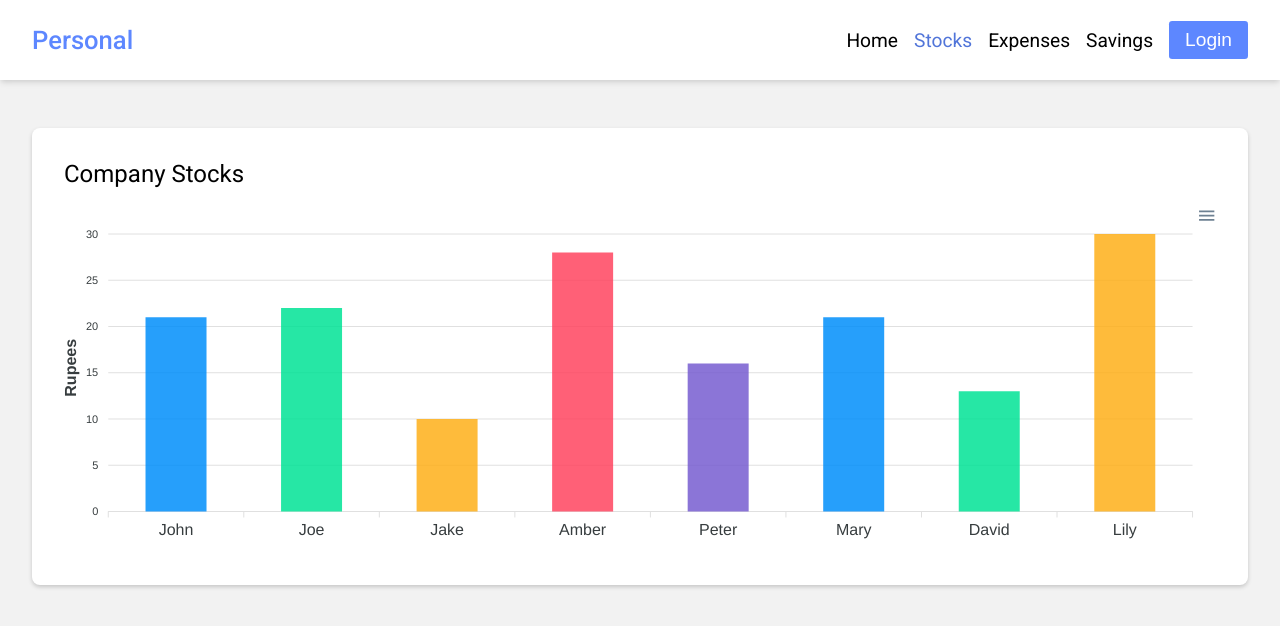
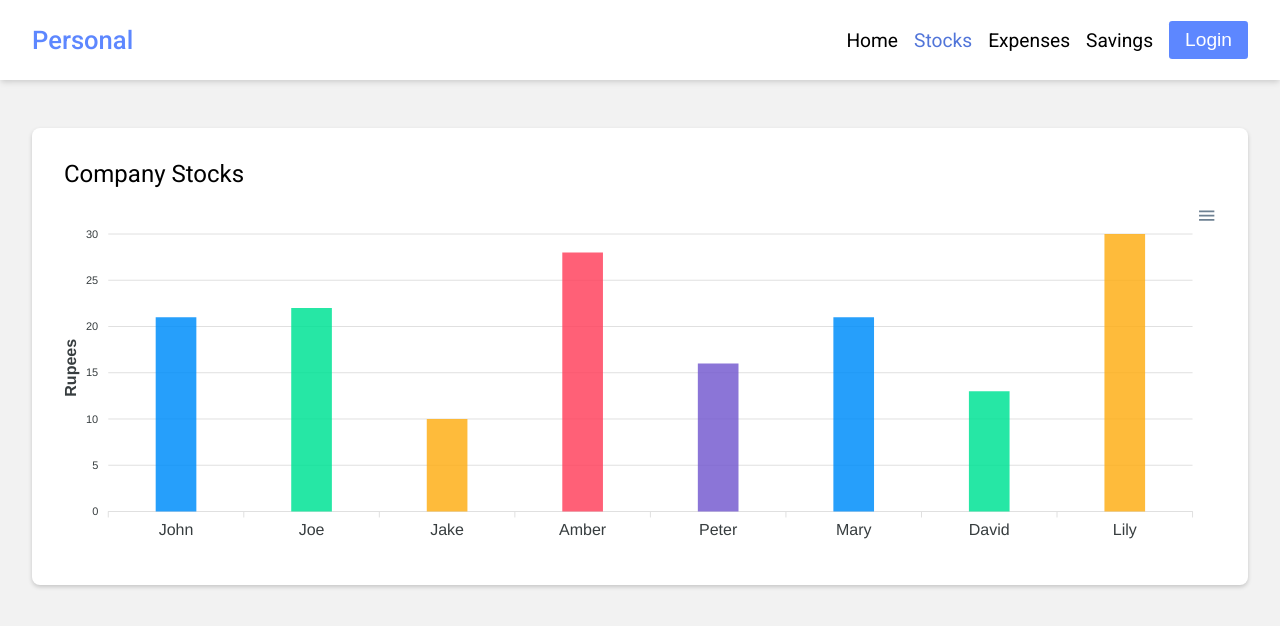
Before and after one commit to gamitej/Personal-Investment, a React (Vite) app in the folder client/: page /stocks in a window 1280 px wide. Shown: the top 626 px of the page. Built offline with nearby package versions, Linux system fonts and the light colour scheme.

Commit message:
FIX : formatt data label error in bar chart

```diff
--- a/client/src/components/charts/BarChart.tsx
+++ b/client/src/components/charts/BarChart.tsx
@@ -9,6 +9,8 @@ const BarChart = ({
   series = [],
   xAxisData = [],
   chartHeight = 350,
+  dataLabelFormatter,
+  columnWidth = "45%",
   yAxisFontSize = "16px",
   xAxisFontSize = "16px",
   enableDataLabels = false,
@@ -21,12 +23,18 @@ const BarChart = ({
     // colors: colors,
     plotOptions: {
       bar: {
-        columnWidth: "45%",
         distributed: true,
+        columnWidth: columnWidth,
       },
     },
     dataLabels: {
       enabled: enableDataLabels,
+      formatter: (val, opts) =>
+        dataLabelFormatter
+          ? dataLabelFormatter(val, opts)
+          : val instanceof Array
+          ? ""
+          : val,
     },
     legend: {
       show: false,
--- a/client/src/pages/Stocks/index.tsx
+++ b/client/src/pages/Stocks/index.tsx
@@ -26,6 +26,8 @@ const Stocks = () => {
         id="bar-chart"
         series={series}
         chartHeight={350}
+        // enableDataLabels
+        columnWidth="30%"
         yAxisTitle="Rupees"
         xAxisData={categories}
       />
--- a/client/src/types/charts.type.ts
+++ b/client/src/types/charts.type.ts
@@ -19,9 +19,14 @@ export interface BarChartProps {
   yAxisTitle: string;
   xAxisData: string[];
   chartHeight?: number;
+  columnWidth?: string;
   xAxisFontSize?: string;
   yAxisFontSize?: string;
   enableDataLabels?: boolean;
   xAxisFormatter?: (value: string) => string;
   yAxisFormatter?: (value: string | number) => string;
+  dataLabelFormatter?: (
+    value: string | number | number[],
+    opts?: any
+  ) => string | number;
 }
```
